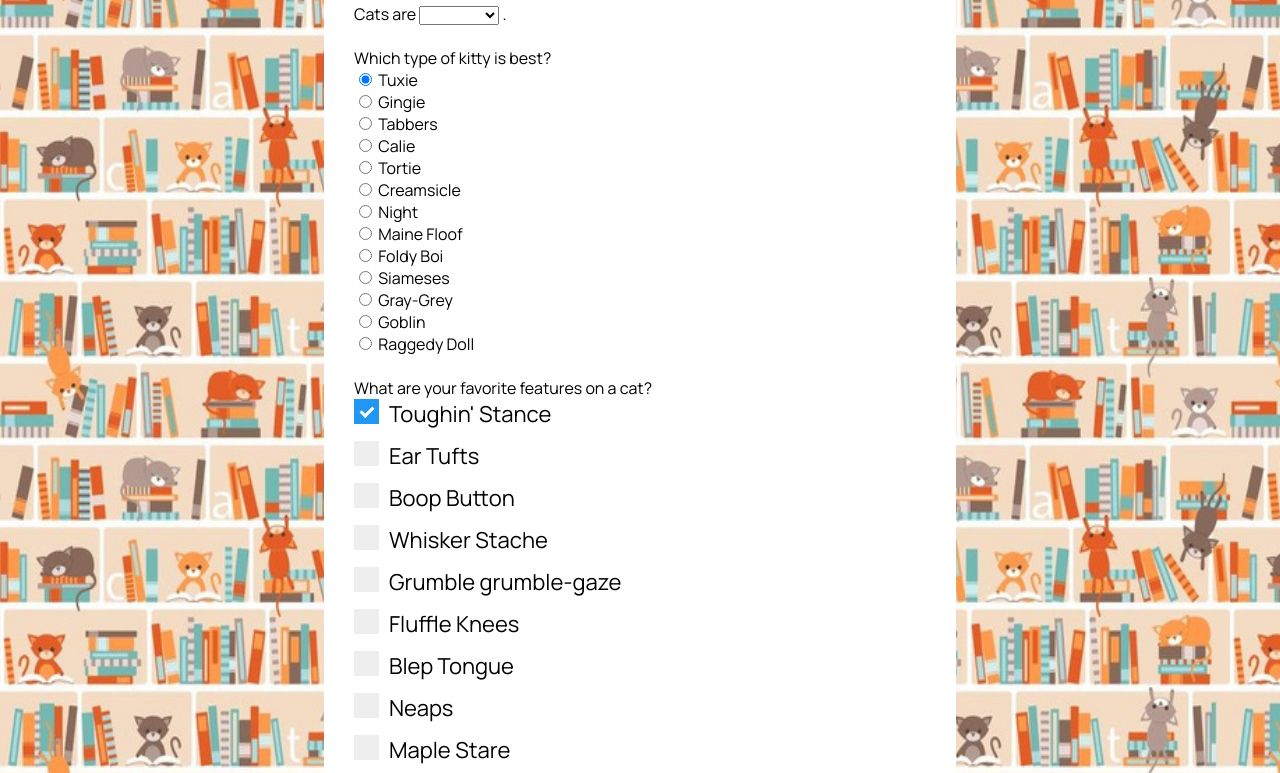
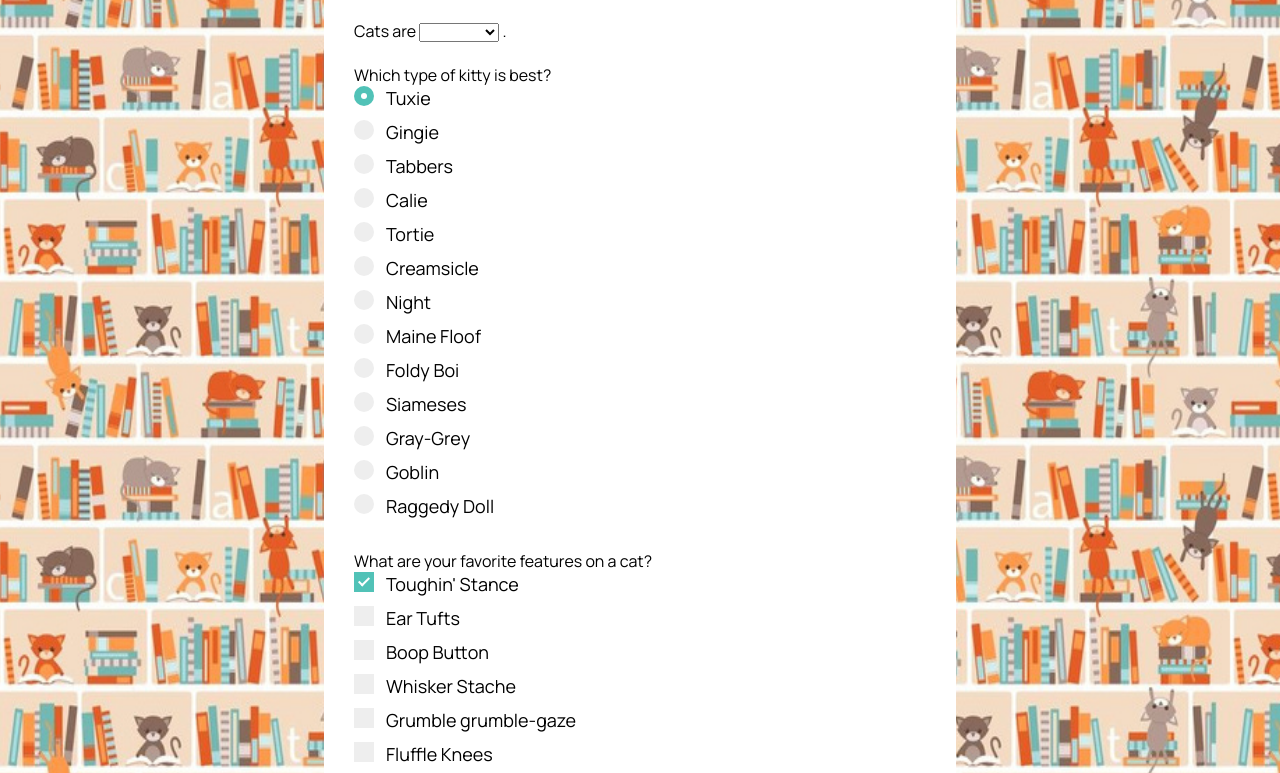
Before and after one commit to ScottWilson1/cat-survey, a plain HTML site: page index.html in a window 1280 px wide. Shown: the part 448-1221 px from the top of the page. Drawn offline with Linux system fonts and the light colour scheme.

Commit message:
updating checkbox styling and added radio button styling. Adjusted right-side and top form margins and padding.

```diff
--- a/index.html
+++ b/index.html
@@ -33,143 +33,130 @@
 
 
                 <label>Which type of kitty is best?</label><br>
-                <div>
-                    <label for="tuxie">
-                        <input type="radio" id="tuxie" value="tuxie" name="cat-type" checked required> Tuxie
+                    <label for="tuxie" class="radio-container">  Tuxie
+                        <input type="radio" id="tuxie" value="tuxie" name="cat-type" checked required>
+                        <span class="radio-checkmark"></span>
                     </label>
-                </div>
-                <div>
-                    <label for="gingie">
-                        <input type="radio" id="gingie" value="gingie" name="cat-type"> Gingie
+                    <label for="gingie" class="radio-container">  Gingie
+                        <input type="radio" id="gingie" value="gingie" name="cat-type">
+                        <span class="radio-checkmark"></span>
                     </label>
-                </div>
-                <div>
-                    <label for="tabbers">
-                        <input type="radio" id="tabbers" value="tabbers" name="cat-type"> Tabbers
+                    <label for="tabbers" class="radio-container">  Tabbers
+                        <input type="radio" id="tabbers" value="tabbers" name="cat-type">
+                        <span class="radio-checkmark"></span>
                     </label>
-                </div>
-                <div>
-                    <label for="calie">
-                        <input type="radio" id="calie" value="calie" name="cat-type"> Calie
+                    <label for="calie" class="radio-container"> Calie
+                        <input type="radio" id="calie" value="calie" name="cat-type">
+                        <span class="radio-checkmark"></span>
                     </label>
-                </div>
-                <div>
-                    <label for="tortie">
-                        <input type="radio" id="tortie" value="tortie" name="cat-type"> Tortie
+                    <label for="tortie" class="radio-container"> Tortie
+                        <input type="radio" id="tortie" value="tortie" name="cat-type">
+                        <span class="radio-checkmark"></span>
                     </label>
-                </div>
-                <div>
-                    <label for="creamsicle">
-                        <input type="radio" id="creamsicle" value="creamsicle" name="cat-type"> Creamsicle
+                    <label for="creamsicle" class="radio-container"> Creamsicle
+                        <input type="radio" id="creamsicle" value="creamsicle" name="cat-type">
+                        <span class="radio-checkmark"></span>
                     </label>
-                </div>
-                <div>
-                    <label for="night">
-                        <input type="radio" id="night" value="night" name="cat-type"> Night
+                    <label for="night" class="radio-container"> Night
+                        <input type="radio" id="night" value="night" name="cat-type">
+                        <span class="radio-checkmark"></span>
                     </label>
-                </div>
-                <div>
-                    <label for="maine-floof">
-                        <input type="radio" id="maine-floof" value="maine-floof" name="cat-type"> Maine Floof
+                    <label for="maine-floof" class="radio-container"> Maine Floof
+                        <input type="radio" id="maine-floof" value="maine-floof" name="cat-type">
+                        <span class="radio-checkmark"></span>
                     </label>
-                </div>
-                <div>
-                    <label for="foldy-boi">
-                        <input type="radio" id="foldy-boi" value="foldy-boi" name="cat-type"> Foldy Boi
+                    <label for="foldy-boi" class="radio-container"> Foldy Boi
+                        <input type="radio" id="foldy-boi" value="foldy-boi" name="cat-type">
+                        <span class="radio-checkmark"></span>
                     </label>
-                </div>
-                <div>
-                    <label for="siameses">
-                        <input type="radio" id="siameses" value="siameses" name="cat-type"> Siameses
+                    <label for="siameses" class="radio-container"> Siameses
+                        <input type="radio" id="siameses" value="siameses" name="cat-type">
+                        <span class="radio-checkmark"></span>
                     </label>
-                </div>
-                <div>
-                    <label for="gray-grey">
-                        <input type="radio" id="gray-grey" value="gray-grey" name="cat-type"> Gray-Grey
+                    <label for="gray-grey" class="radio-container"> Gray-Grey
+                        <input type="radio" id="gray-grey" value="gray-grey" name="cat-type">
+                        <span class="radio-checkmark"></span>
                     </label>
-                </div>
-                <div>
-                    <label for="goblin">
-                        <input type="radio" id="goblin" value="goblin" name="cat-type"> Goblin
+                    <label for="goblin" class="radio-container"> Goblin
+                        <input type="radio" id="goblin" value="goblin" name="cat-type">
+                        <span class="radio-checkmark"></span>
                     </label>
-                </div>
-                <div>
-                    <label for="raggedy-doll">
-                        <input type="radio" id="raggedy-doll" value="raggedy-doll" value="raggedy-doll" name="cat-type"> Raggedy Doll
+                    <label for="raggedy-doll" class="radio-container"> Raggedy Doll
+                        <input type="radio" id="raggedy-doll" value="raggedy-doll" value="raggedy-doll" name="cat-type">
+                        <span class="radio-checkmark"></span>
                     </label>
-                </div>
                 <br>
 
                 <label> What are your favorite features on a cat?</label><br>
-                    <label for="toughin-stance" class="container"> Toughin' Stance
+                    <label for="toughin-stance" class="checkmark-container"> Toughin' Stance
                         <input type="checkbox" id="toughin-stance" value="toughin-stance" name="cat-features" checked required>
                         <span class="checkmark"></span>
                     </label>
-                    <label for="ear-tufts" class="container"> Ear Tufts
+                    <label for="ear-tufts" class="checkmark-container"> Ear Tufts
                         <input type="checkbox" id="ear-tufts" value="ear-tufts" name="cat-features">
                         <span class="checkmark"></span>
                     </label>
-                    <label for="boop-button" class="container"> Boop Button
+                    <label for="boop-button" class="checkmark-container"> Boop Button
                         <input type="checkbox" id="boop-button" value="boop-button" name="cat-features">
                         <span class="checkmark"></span>
                     </label>
-                    <label for="whisker-stache" class="container"> Whisker Stache
+                    <label for="whisker-stache" class="checkmark-container"> Whisker Stache
                         <input type="checkbox" id="whisker-stache" value="whisker-stache" name="cat-features">
                         <span class="checkmark"></span>
                     </label>
-                    <label for="grumble-gaze" class="container">  Grumble grumble-gaze
+                    <label for="grumble-gaze" class="checkmark-container">  Grumble grumble-gaze
                         <input type="checkbox" id="grumble-gaze" value="grumble-gaze" name="cat-features">
                         <span class="checkmark"></span>
                     </label>
-                    <label for="fluffle-knees" class="container">  Fluffle Knees
+                    <label for="fluffle-knees" class="checkmark-container">  Fluffle Knees
                         <input type="checkbox" id="fluffle-knees" value="fluffle-knees" name="cat-features">
                         <span class="checkmark"></span>
                     </label>
-                    <label for="blep-tongue" class="container">  Blep Tongue
+                    <label for="blep-tongue" class="checkmark-container">  Blep Tongue
                         <input type="checkbox" id="blep-tongue" value="blep-tongue" name="cat-features">
                         <span class="checkmark"></span>
                     </label>
-                    <label for="neaps" class="container"> Neaps
+                    <label for="neaps" class="checkmark-container"> Neaps
                         <input type="checkbox" id="neaps" value="neaps" name="cat-features">
                         <span class="checkmark"></span>
                     </label>
-                    <label for="maple-stare" class="container"> Maple Stare
+                    <label for="maple-stare" class="checkmark-container"> Maple Stare
                         <input type="checkbox" id="maple-stare" value="maple-stare" name="cat-features">
                         <span class="checkmark"></span>
                     </label>
-                    <label for="snorgle-tum" class="container"> Snorgle Tum
+                    <label for="snorgle-tum" class="checkmark-container"> Snorgle Tum
                         <input type="checkbox" id="snorgle-tum" value="snorgle-tum" name="cat-features">
                         <span class="checkmark"></span>
                     </label>
-                    <label for="jitter-tail" class="container"> Jitter Tail
+                    <label for="jitter-tail" class="checkmark-container"> Jitter Tail
                         <input type="checkbox" id="jitter-tail" value="jitter-tail" name="cat-features">
                         <span class="checkmark"></span>
                     </label>
-                    <label for="babby-teef" class="container"> Babby Teef
+                    <label for="babby-teef" class="checkmark-container"> Babby Teef
                         <input type="checkbox" id="babby-teef" value="babby-teef" name="cat-features">
                         <span class="checkmark"></span>
                     </label>
-                    <label for="toe-beards" class="container"> Toe Beards
+                    <label for="toe-beards" class="checkmark-container"> Toe Beards
                         <input type="checkbox" id="toe-beards" value="toe-beards" name="cat-features">
                         <span class="checkmark"></span>
                     </label>
-                    <label for="buzz-cut" class="container"> Buzz Cut
+                    <label for="buzz-cut" class="checkmark-container"> Buzz Cut
                         <input type="checkbox" id="buzz-cut" value="buzz-cut" name="cat-features">
                         <span class="checkmark"></span>
                     </label>
-                    <label for="optional-fourth-leg" class="container"> Optional Fourth Leg
+                    <label for="optional-fourth-leg" class="checkmark-container"> Optional Fourth Leg
                         <input type="checkbox" id="optional-fourth-leg" value="optional-fourth-leg" name="cat-features">
                         <span class="checkmark"></span>
                     </label>
-                    <label for="mittsies" class="container"> Mittsies
+                    <label for="mittsies" class="checkmark-container"> Mittsies
                         <input type="checkbox" id="mittsies" value="mittsies" name="cat-features">
                         <span class="checkmark"></span>
                     </label>
-                    <label for="tummy-puddles" class="container"> Tummy Puddles
+                    <label for="tummy-puddles" class="checkmark-container"> Tummy Puddles
                         <input type="checkbox" id="tummy-puddles" value="tummy-puddles" name="cat-features">
                         <span class="checkmark"></span>
                     </label>
-                    <label for="bunny-feets" class="container"> Bunny Feets
+                    <label for="bunny-feets" class="checkmark-container"> Bunny Feets
                         <input type="checkbox" id="bunny-feets" value="bunny-feets" name="cat-features">
                         <span class="checkmark"></span>
                     </label>
--- a/style.css
+++ b/style.css
@@ -8,8 +8,10 @@ body {
 main {
     margin-left: 25%;
     margin-right:25%;
-    padding-top: 15px;
+    margin-top: 30px;
+    padding-top: 10px;
     padding-left: 30px;
+    padding-right: 30px;
     background-color: #FFFFFF;
 }
 
@@ -45,26 +47,75 @@ input[type=number] {
     -moz-appearance: textfield;
 }
 
-.container {
+.radio-container {
     display: block;
     position: relative;
-    padding-left: 35px;
-    margin-bottom: 12px;
+    padding-left: 32px;
+    margin-bottom: 10px;
     cursor: default;
-    font-size: 22px;
-    -webkit-user-select: none;
-    -moz-user-select: none;
-    -ms-user-select: none;
-    user-select: none;
+    font-size: 18px;
+}
+
+/* Hide the browser's default radio button */
+.radio-container input {
+    opacity: 0;
+}
+
+/* Create a custom radio button */
+.radio-checkmark {
+    position: absolute;
+    top: 0;
+    left: 0;
+    height: 20px;
+    width: 20px;
+    background-color: #eee;
+    border-radius: 50%;
+}
+
+/* On mouse-over, add an orange background color */
+.radio-container:hover input ~ .radio-checkmark {
+    background-color: #feb176;
+}
+
+/* When the radio button is checked, change the background color */
+.radio-container input:checked ~ .radio-checkmark {
+    background-color: #51c2b7;
+}
+
+/* Create the indicator (the dot/circle - hidden when not checked) */
+.radio-checkmark:after {
+    content: "";
+    position: absolute;
+    display: none;
+}
+
+/* Show the idicator (dot/circle) when checked */
+.radio-container input:checked ~ .radio-checkmark:after {
+    display: block;
+}
+
+/* Style the indicator (dot/circle) */
+.radio-checkmark:after {
+    top: 7px;
+    left: 7px;
+    width: 6px;
+    height: 6px;
+    border-radius: 50%;
+    background: white;
+}
+
+.checkmark-container {
+    display: block;
+    position: relative;
+    padding-left: 32px;
+    margin-bottom: 10px;
+    cursor: default;
+    font-size: 18px;
 }
 
 /* Hide the browser's default checkbox */
-.container input {
-    position: absolute;
+.checkmark-container input {
     opacity: 0;
-    cursor: pointer;
-    height: 0;
-    width: 0;
 }
 
 /* Create a custom checkbox */
@@ -72,19 +123,19 @@ input[type=number] {
     position: absolute;
     top: 0;
     left: 0;
-    height: 25px;
-    width: 25px;
+    height: 20px;
+    width: 20px;
     background-color: #eee;
 }
 
-/* On mouse-over, add a grey background color */
-.container:hover input ~ .checkmark {
-    background-color: #ccc;
+/* On mouse-over, add an orange background color */
+.checkmark-container:hover input ~ .checkmark {
+    background-color: #feb176;
 }
 
 /* When the checkbox is checked, change the background color */
-.container input:checked ~ .checkmark {
-    background-color: #2196F3;
+.checkmark-container input:checked ~ .checkmark {
+    background-color: #51c2b7;
 }
 
 /* Create the checkmark (hidden when not checked) */
@@ -95,18 +146,18 @@ input[type=number] {
 }
 
 /* Show the checkmark when checked */
-.container input:checked ~ .checkmark:after {
+.checkmark-container input:checked ~ .checkmark:after {
     display: block;
 }
 
 /* Style the checkmark */
-.container .checkmark:after {
-    left: 9px;
-    top: 5px;
-    width: 5px;
-    height: 10px;
+.checkmark:after {
+    left: 7px;
+    top: 3px;
+    width: 4px;
+    height: 9px;
     border: solid white;
-    border-width: 0 3px 3px 0;
+    border-width: 0 2px 2px 0;
     -webkit-transform:rotate(45deg);
     -ms-transform: rotate(45deg);
     transform: rotate(45deg);
```
